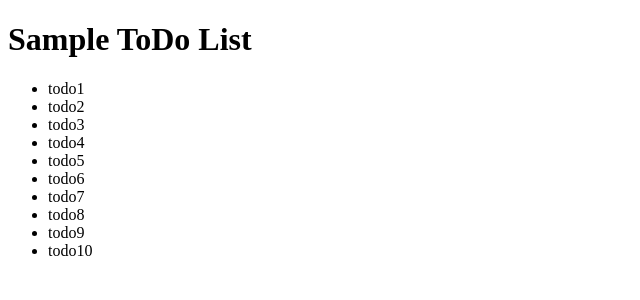
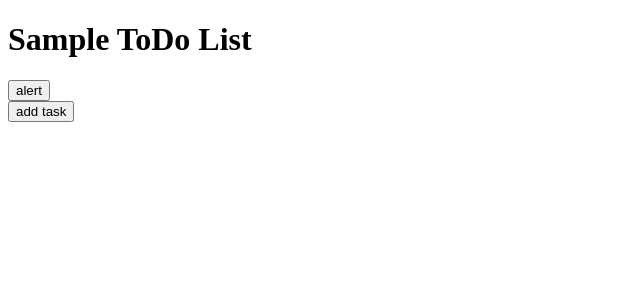
Before and after one commit to techtechsailor/sample-todo-react-js-codesandbox, a React (Create React App) app: page / in a window 1280 px wide. Shown: the top 300 px of the page, without its empty margins (0-640 px from the left). Built offline with nearby package versions, Linux system fonts and the light colour scheme.

Commit message:
adding task function completed Update 3 files

```diff
--- /dev/null
+++ b/src/components/Button.js
@@ -0,0 +1,3 @@
+export default function ({ onClick, children }) {
+  return <button onClick={onClick}>{children}</button>;
+}
--- a/src/components/ToDoList.js
+++ b/src/components/ToDoList.js
@@ -1,14 +1,30 @@
 import ToDoTask from "./ToDoTask.js";
+import Button from "./Button.js";
+import { useState } from "react";
 
-const taskCount = 10;
 export default function ToDoList() {
-  let tasks = [];
-  for (let i = 0; i < taskCount; i++) {
-    tasks.push(<ToDoTask count={i + 1} />);
+  const [todoList, setTodoList] = useState([]);
+
+  //タスクをタスクリストに追加する
+  function addTask(content) {
+    setTodoList([...todoList, content]);
   }
+
   return (
-    <div>
-      <ul>{tasks}</ul>
-    </div>
+    <>
+      <div>
+        <Button onClick={() => alert("add task!")}>alert</Button>
+      </div>
+      <div>
+        <Button onClick={() => addTask("add")}>add task</Button>
+      </div>
+      <div>
+        <ul>
+          {todoList.map((todo, index) => {
+            return <ToDoTask id={index} content={todo + index} />;
+          })}
+        </ul>
+      </div>
+    </>
   );
 }
--- a/src/components/ToDoTask.js
+++ b/src/components/ToDoTask.js
@@ -1,7 +1,7 @@
-export default function ToDoTask({ count }) {
+export default function ToDoTask({ id, content }) {
   return (
-    <>
-      <li key={count}>todo{count}</li>
-    </>
+    <div>
+      <li key={id}>todo{content}</li>
+    </div>
   );
 }
```
